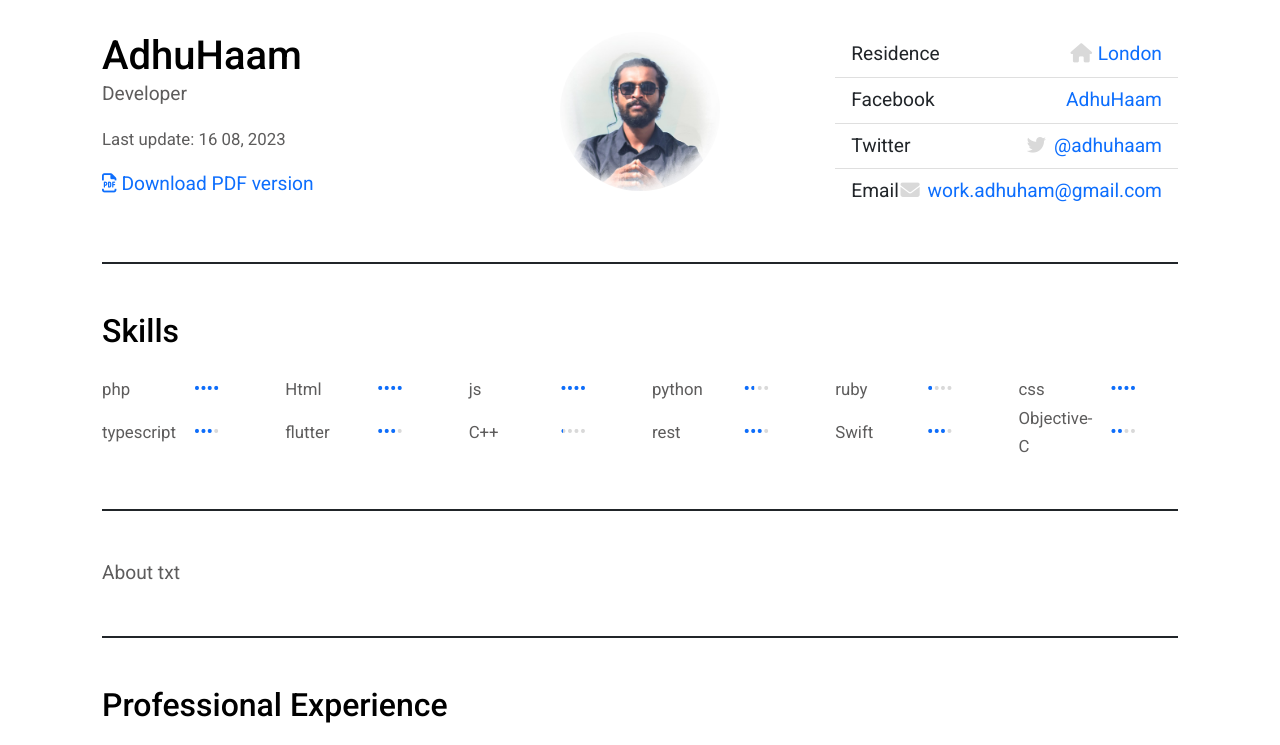
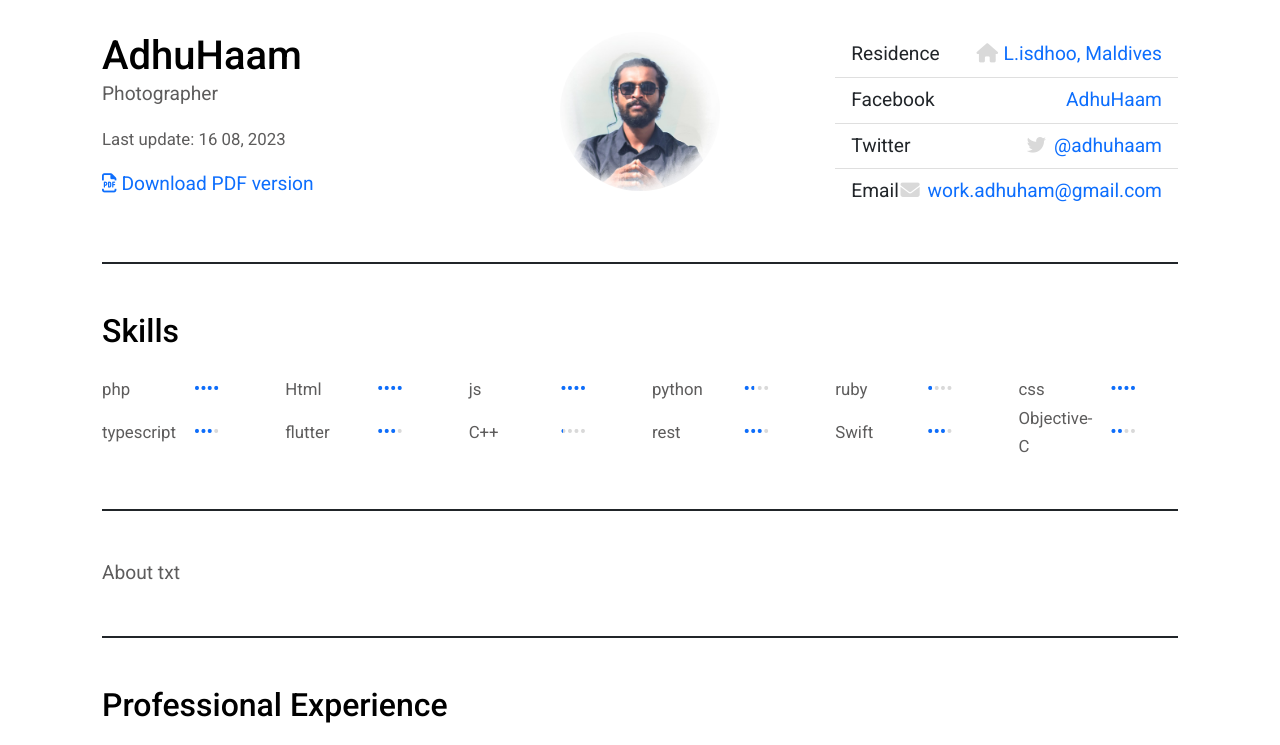
Before and after one commit to adhuhaam/cv, a website: page docs/index.html in a window 1280 px wide. Shown: the top 745 px of the page. Drawn offline with nearby package versions, Linux system fonts and the light colour scheme; some icons are missing.

Commit message:
Update index.html gg

```diff
--- a/docs/index.html
+++ b/docs/index.html
@@ -20,7 +20,7 @@
             <div class="col-print-6 col-12 col-md-4 d-flex justify-content-between flex-column">
                 <div>
                     <h1 class="mb-0">AdhuHaam</h1>
-                    <p>Developer</p>
+                    <p>Photographer</p>
                 </div>
                 <div>
                     <p>
@@ -41,7 +41,7 @@
                 <ul class="list-group list-group-flush">
                     <li class="list-group-item d-flex justify-content-between align-items-start">
                         <span class="text-nowrap">Residence</span>
-                        <span class="text-nowrap"><a href="https://www.google.com/maps/place/Maldives/@3.0988229,67.9411226,6z/data=!4m15!1m8!3m7!1s0x24b599bfaafb7bbd:0x414509e181956289!2sMaldives!3b1!8m2!3d3.202778!4d73.22068!16zL20vMDR0eTg!3m5!1s0x24b599bfaafb7bbd:0x414509e181956289!8m2!3d3.202778!4d73.22068!16zL20vMDR0eTg?entry=ttu"><i class="fa fa-home fact-icon"></i>London</a></span>
+                        <span class="text-nowrap"><a href="https://www.google.com/maps/place/Maldives/@3.0988229,67.9411226,6z/data=!4m15!1m8!3m7!1s0x24b599bfaafb7bbd:0x414509e181956289!2sMaldives!3b1!8m2!3d3.202778!4d73.22068!16zL20vMDR0eTg!3m5!1s0x24b599bfaafb7bbd:0x414509e181956289!8m2!3d3.202778!4d73.22068!16zL20vMDR0eTg?entry=ttu"><i class="fa fa-home fact-icon"></i>L.isdhoo, Maldives</a></span>
                     </li>
                     <li class="list-group-item d-flex justify-content-between align-items-start">
                         <span class="text-nowrap">Facebook</span>
@@ -203,7 +203,7 @@
         </div>
         <div class="row d-block d-md-flex">
             <div class="col-md-2 pt-1">
-                1595–1596, with a possible early draft written in 1591
+                2013-2020, with a possible early draft written in 2020
             </div>
             <div class="col-md-10">
                 <h3 class="fs-4 fw-normal">The Tragedy of Romeo and Juliet</h3>
```
